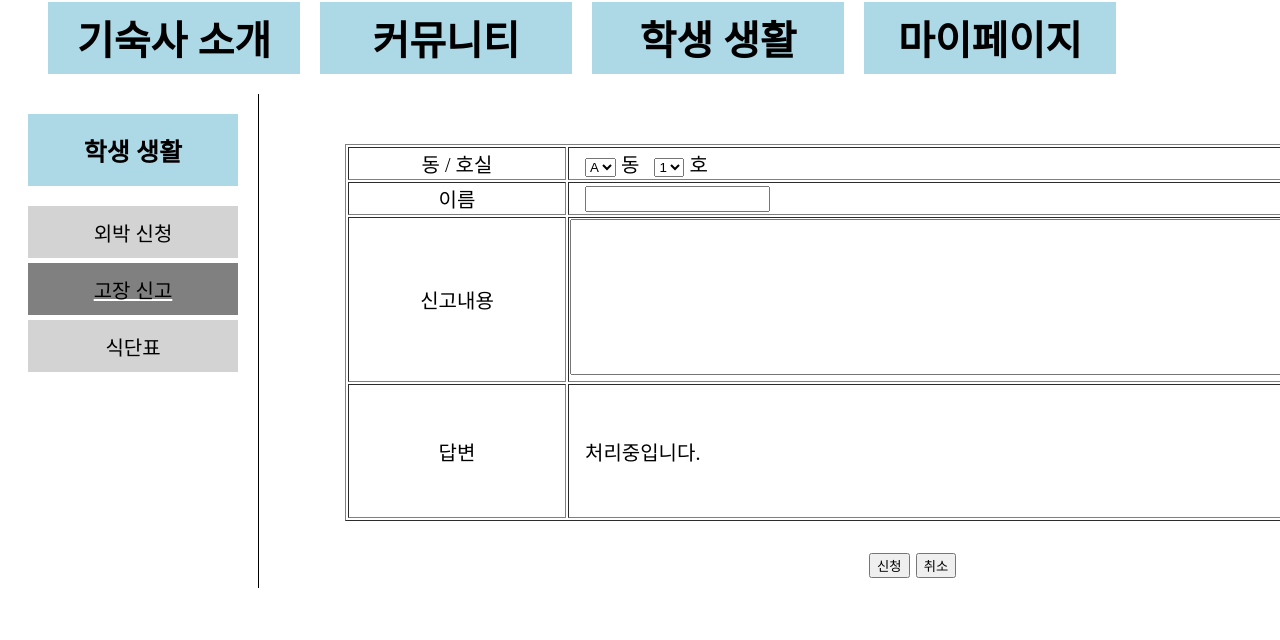
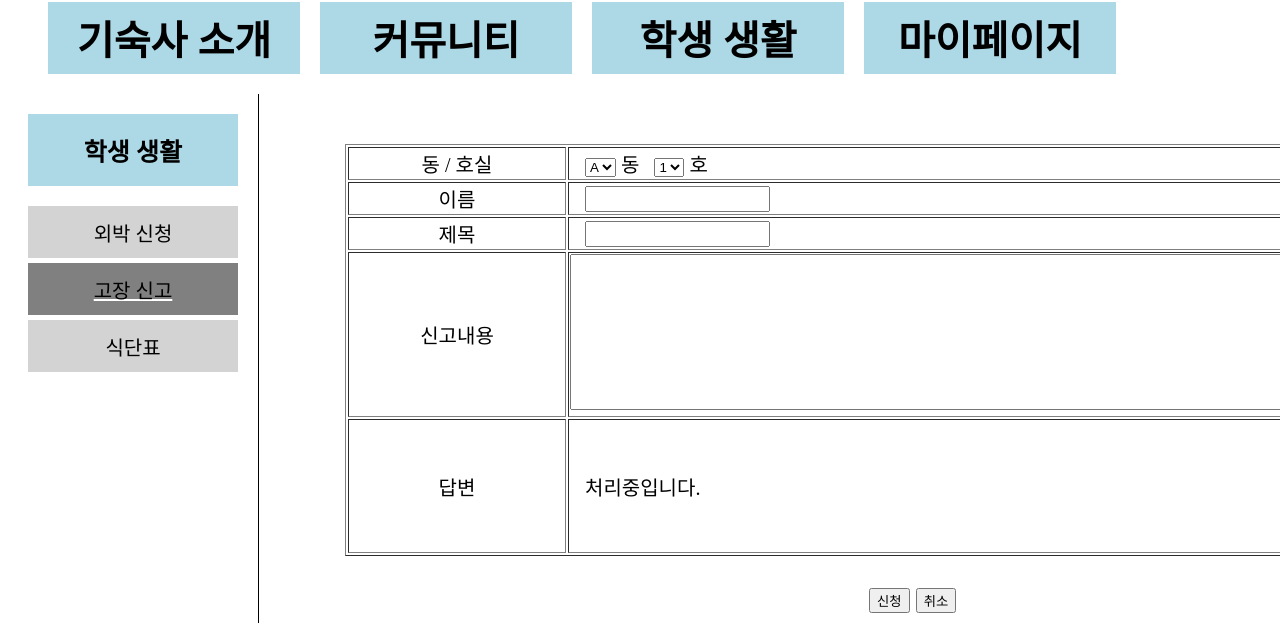
Before and after one commit to arittung/dormitory_web, a plain HTML site: page student-breakdown-write.html in a window 1280 px wide. Shown: the part 160-800 px from the top of the page. Drawn offline with Linux system fonts and the light colour scheme.

Commit message:
Update student-breakdown-write.html

```diff
--- a/student-breakdown-write.html
+++ b/student-breakdown-write.html
@@ -88,6 +88,13 @@
                         </td>
                     </tr>
                     <tr>
+                        <td align=center>제목</td>
+                        <td>
+                            &nbsp;&nbsp;
+                            <input type="text" name="title"" style="height:20px;">
+                        </td>
+                    </tr>
+                    <tr>
                         <td align=center>신고내용</td>
                         <td>
                             <textarea cols="100" rows="10"></textarea>
```
